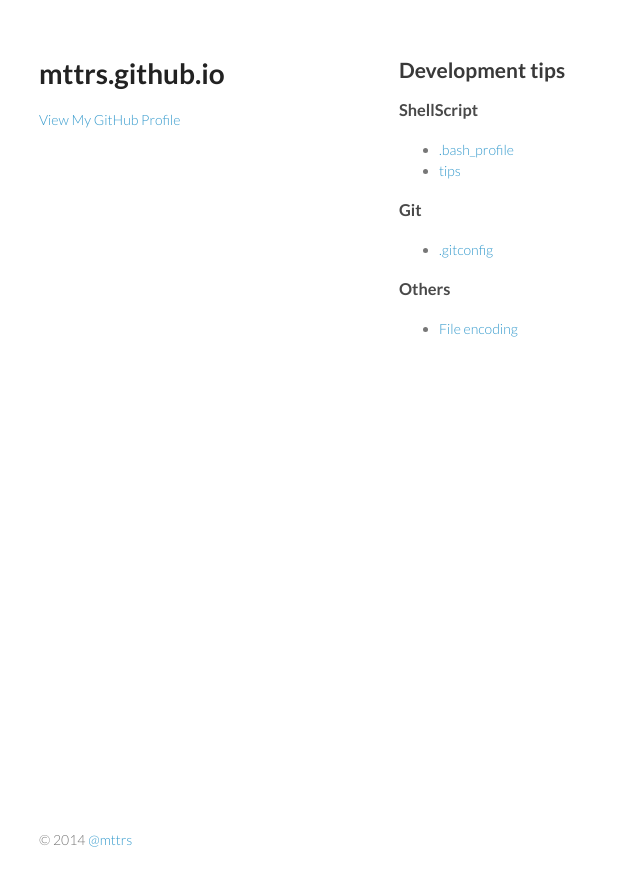
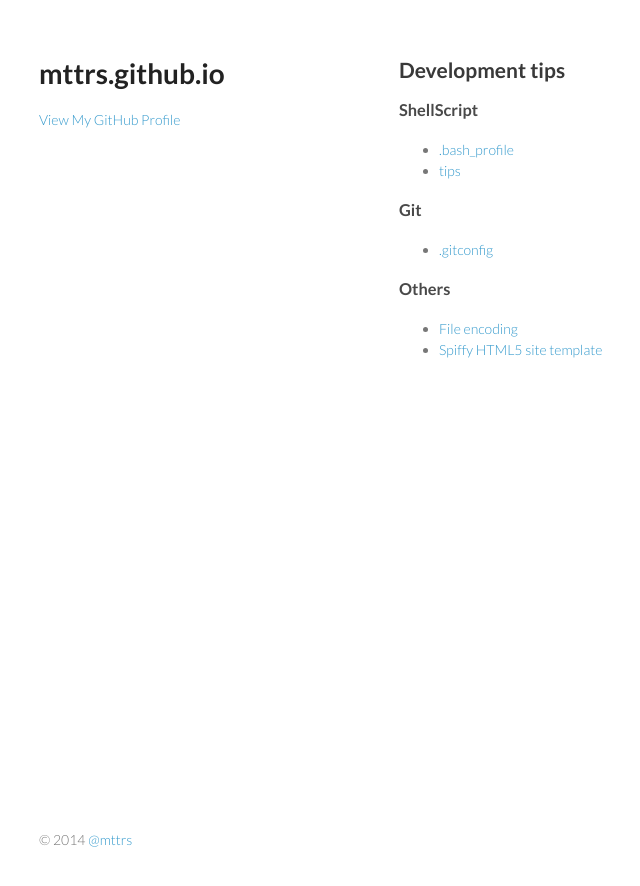
Before and after one commit to gitter-badger/mttrs.github.io, a Jekyll site: the page built from index.md, in a window 1280 px wide. Shown: the top 886 px of the page, without its empty margins (171-811 px from the left). Built offline with Jekyll 4.4.1, drawn with Linux system fonts in a browser that asks for light colours.

Commit message:
Update index.md

```diff
--- a/index.md
+++ b/index.md
@@ -43,6 +43,11 @@ layout: default
          File encoding
         </a>
       </li>
+      <li>
+        <a href="http://html5up.net/" target="_blank">
+         Spiffy HTML5 site template
+        </a>
+      </li>
     </ul>
   </section>
 
```
